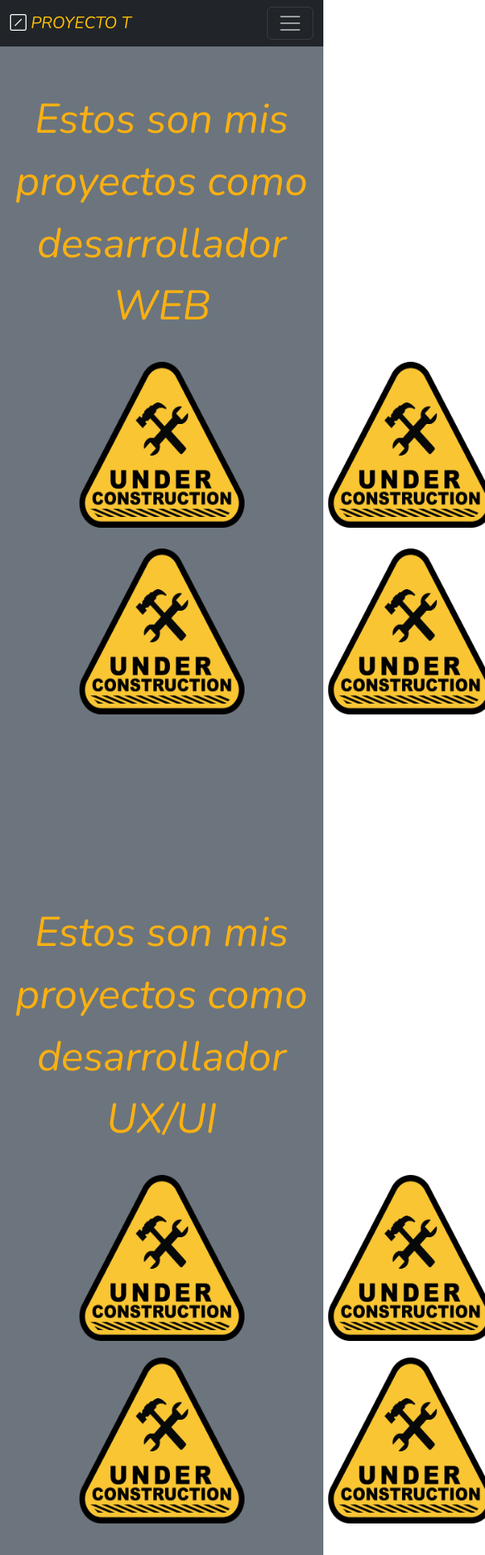
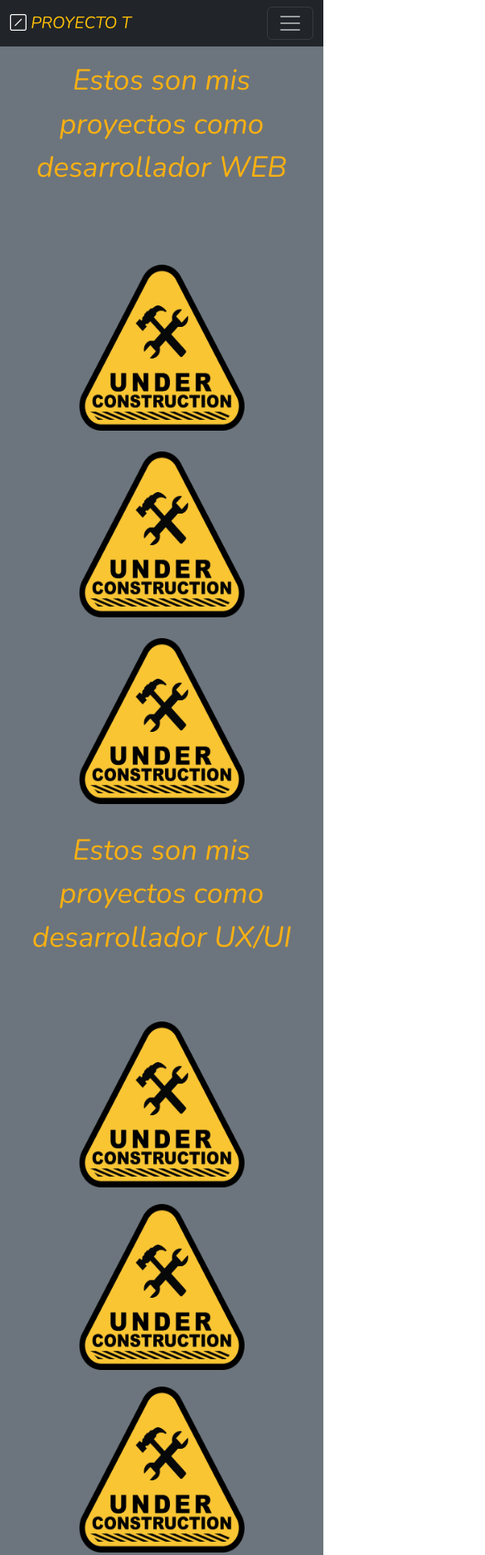
Before and after one commit to tthiaga/proyectoT-coderhouse-44715, a plain HTML site: page pages/portfolio.html in a window 390 px wide. Shown: the top 1874 px of the page at 83% size, 585 px wide, since content can reach past the window. Drawn offline with nearby package versions, Linux system fonts and the light colour scheme.

Commit message:
todas las paginas responsive

```diff
--- a/pages/portfolio.html
+++ b/pages/portfolio.html
@@ -18,7 +18,7 @@
         <nav class="navbar navbar-expand-md navbar-dark bg-dark">
             <div class="container-fluid">
                 <!-- icono -->
-                <a class="navbar-brand" href="./index.html">
+                <a class="navbar-brand" href="../index.html">
                     <i class="bi bi-slash-square"></i>
                     <span class="text-warning">PROYECTO T</span>
                 </a>
@@ -52,28 +52,28 @@
     <main class="main main__portfolio bg-secondary">
         <p class="portfolio__p1 animate__animated animate__fadeIn">Estos son mis proyectos como desarrollador WEB</p>
         <section class="grid animate__animated animate__fadeIn">
-            <div><img src="../assets/under-construction-2408061_1920.png" alt="" width="200px" height="200px" class="portfolio__img"></div>
-            <div><img src="../assets/under-construction-2408061_1920.png" alt="" width="200px" height="200px" class="portfolio__img"></div>
-            <div><img src="../assets/under-construction-2408061_1920.png" alt="" width="200px" height="200px" class="portfolio__img"></div>
-            <div><img src="../assets/under-construction-2408061_1920.png" alt="" width="200px" height="200px" class="portfolio__img"></div>
-            <div><img src="../assets/under-construction-2408061_1920.png" alt="" width="200px" height="200px" class="portfolio__img"></div>
-            <div><img src="../assets/under-construction-2408061_1920.png" alt="" width="200px" height="200px" class="portfolio__img"></div>
+            <div><img src="../assets/under-construction-2408061_1920.png" alt="" width="200px" height="200px" class="portfolio__img1"></div>
+            <div><img src="../assets/under-construction-2408061_1920.png" alt="" width="200px" height="200px" class="portfolio__img2"></div>
+            <div><img src="../assets/under-construction-2408061_1920.png" alt="" width="200px" height="200px" class="portfolio__img3"></div>
+            <div><img src="../assets/under-construction-2408061_1920.png" alt="" width="200px" height="200px" class="portfolio__img4"></div>
+            <div><img src="../assets/under-construction-2408061_1920.png" alt="" width="200px" height="200px" class="portfolio__img5"></div>
+            <div><img src="../assets/under-construction-2408061_1920.png" alt="" width="200px" height="200px" class="portfolio__img6"></div>
         </section>
         <p class="portfolio__p2 animate__animated animate__fadeIn">Estos son mis proyectos como desarrollador UX/UI</p>
         <section class="grid2 animate__animated animate__fadeIn">
-            <div><img src="../assets/under-construction-2408061_1920.png" alt="" width="200px" height="200px" class="portfolio__img"></div>
-            <div><img src="../assets/under-construction-2408061_1920.png" alt="" width="200px" height="200px" class="portfolio__img"></div>
-            <div><img src="../assets/under-construction-2408061_1920.png" alt="" width="200px" height="200px" class="portfolio__img"></div>
-            <div><img src="../assets/under-construction-2408061_1920.png" alt="" width="200px" height="200px" class="portfolio__img"></div>
-            <div><img src="../assets/under-construction-2408061_1920.png" alt="" width="200px" height="200px" class="portfolio__img"></div>
-            <div><img src="../assets/under-construction-2408061_1920.png" alt="" width="200px" height="200px" class="portfolio__img"></div>
+            <div><img src="../assets/under-construction-2408061_1920.png" alt="" width="200px" height="200px" class="portfolio__img portfolio__img1"></div>
+            <div><img src="../assets/under-construction-2408061_1920.png" alt="" width="200px" height="200px" class="portfolio__img portfolio__img2"></div>
+            <div><img src="../assets/under-construction-2408061_1920.png" alt="" width="200px" height="200px" class="portfolio__img portfolio__img3"></div>
+            <div><img src="../assets/under-construction-2408061_1920.png" alt="" width="200px" height="200px" class="portfolio__img portfolio__img4"></div>
+            <div><img src="../assets/under-construction-2408061_1920.png" alt="" width="200px" height="200px" class="portfolio__img portfolio__img5"></div>
+            <div><img src="../assets/under-construction-2408061_1920.png" alt="" width="200px" height="200px" class="portfolio__img portfolio__img6"></div>
         </section>
     </main>
     <footer class="footer">
         <div class="footer__icon">
             <a href="./contacto.html"><i class="fa-solid fa-circle-info"></i></a>
         </div>
-        <p class="footer__p">Copyright 2022©</p>
+        <p class="footer__p">Protecto T 2022©</p>
     </footer>
     <script src="https://cdn.jsdelivr.net/npm/bootstrap@5.2.2/dist/js/bootstrap.bundle.min.js" integrity="sha384-OERcA2EqjJCMA+/3y+gxIOqMEjwtxJY7qPCqsdltbNJuaOe923+mo//f6V8Qbsw3" crossorigin="anonymous"></script>
 </body>
--- a/styles/styles.css
+++ b/styles/styles.css
@@ -70,6 +70,10 @@ main section p{
 
 .sobremi__main{
     padding-top: 20px;
+    display: flex;
+    justify-content: center;
+    align-items: center;
+    flex-direction: column;
 }
 .sobremi__img{
     width:300px;
@@ -118,6 +122,7 @@ main section p{
     .sobremi__ul{
         font-size: 15px;
     }
+
 }
 /* CONTACTO */
 
@@ -274,7 +279,7 @@ main section p{
         align-items: center;
     }
     .contacto__contenedor{
-        width: 60%;
+        width: 90%;
     }
     .contacto__info{
         padding-left: 250px;
@@ -284,7 +289,15 @@ main section p{
     .contacto__info{
         display: none;
     }
-}
+    .contacto__contenedor{
+        width: 90%;
+    }
+    }
+@media screen and (max-width: 530px) {
+    .contacto__contenedor{
+        width: 90%;
+    }
+    }
 /* FAQ */
 
 .main__faq{
@@ -377,3 +390,37 @@ main section p{
     transform: scale(1.5);
     transition: 1s;
 }
+@media screen and (max-width: 1135px) {
+    .portfolio__p1{
+        font-size: 40px;
+    }
+}
+@media screen and (max-width: 890px) {
+    .portfolio__p1{
+        font-size: 35px;
+    }
+    .portfolio__p2{
+        font-size: 35px;
+    }
+}
+@media screen and (max-width: 810px) {
+    .grid{
+        display: flex;
+        flex-direction: column;
+        margin-bottom: 15px;
+    }
+    .grid2{
+        display: flex;
+        flex-direction: column;
+        margin-bottom: 15px;
+    }
+    .portfolio__img1, .portfolio__img2, .portfolio__img3{
+        display: none;
+    }
+    .portfolio__p1{
+        margin: 15px;
+    }
+    .portfolio__p2{
+        margin: 15px;
+    }
+}
```
Also changed, not shown: index.html (+1 -1 lines), pages/contacto.html (+2 -2 lines), pages/faq.html (+1 -1 lines), pages/sobremi.html (+1 -1 lines).
